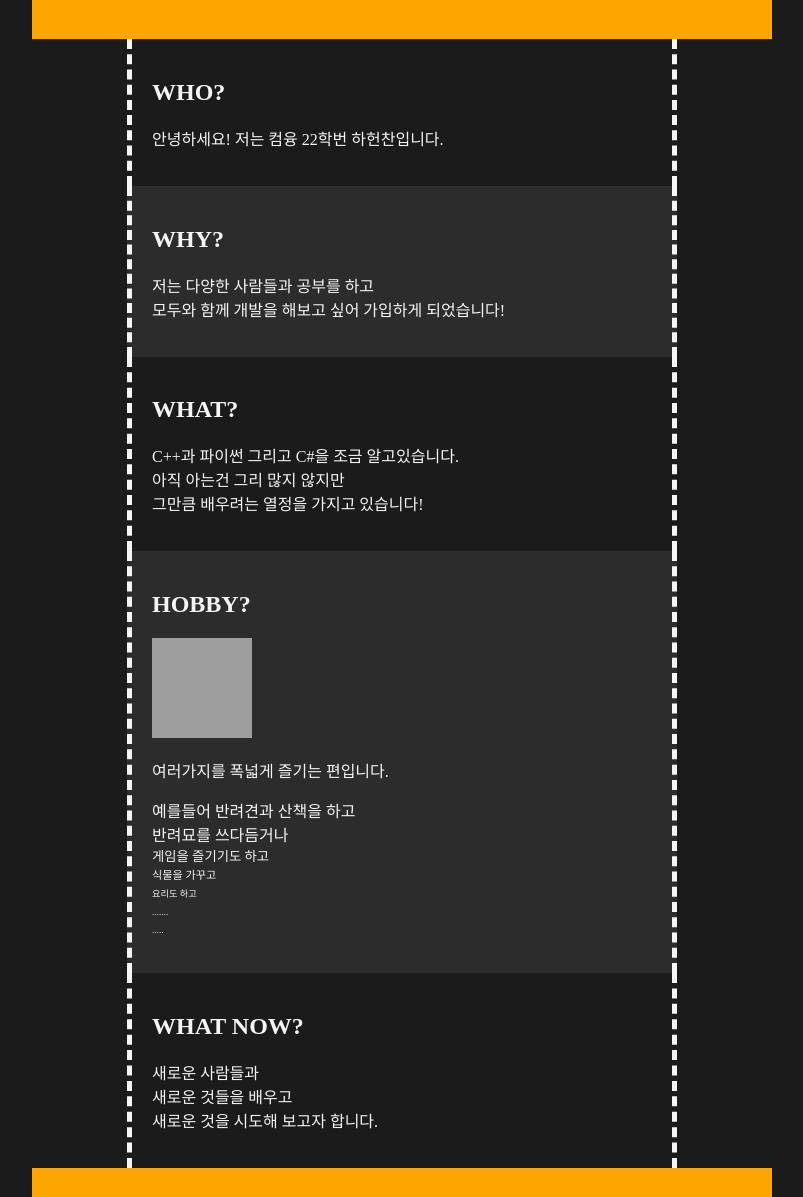
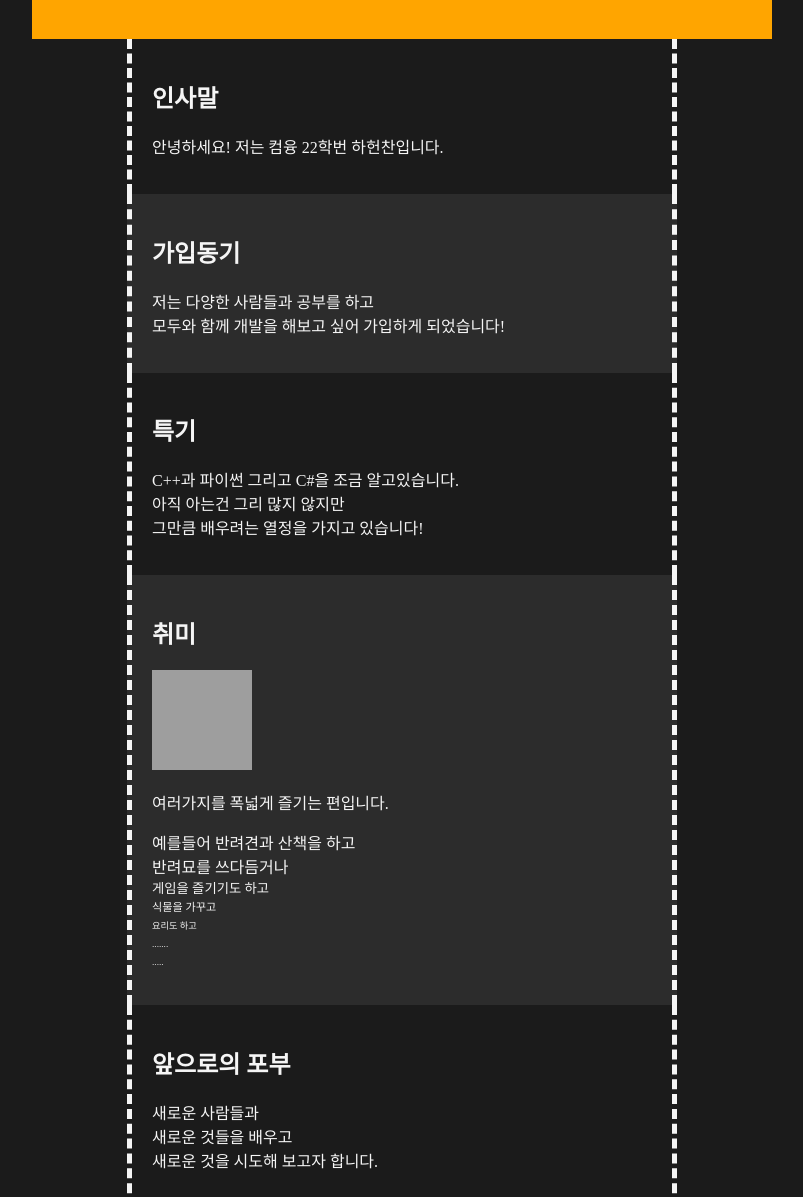
Before and after one commit to HaHeonchan/Introduce-with-HTML-CSS, a plain HTML site: page index.html in a window 1280 px wide. Shown: the part 444-1641 px from the top of the page, without its empty margins (238-1041 px from the left). Drawn offline with Linux system fonts and the light colour scheme; grey boxes are pictures that could not be loaded.

Commit message:
edit section

```diff
--- a/index.html
+++ b/index.html
@@ -15,25 +15,25 @@
     </header>
     <section>
         <div >
-            <h2>WHO?</h2>
+            <h2>인사말</h2>
             <p>안녕하세요! 저는 컴융 22학번 하헌찬입니다.</p>
         </div>
         <div class=" subsection_color">
-            <h2>WHY?</h2>
+            <h2>가입동기</h2>
             <p>저는 다양한 사람들과 공부를 하고<br>모두와 함께 개발을 해보고 싶어 가입하게 되었습니다!</p>
         </div>
         <div >
-            <h2>WHAT?</h2>
+            <h2>특기</h2>
             <p>C++과 파이썬 그리고 C#을 조금 알고있습니다.<br>아직 아는건 그리 많지 않지만<br>그만큼 배우려는 열정을 가지고 있습니다!</p>
         </div>
         <div class="subsection_color">
-            <h2>HOBBY?</h2>
-            <img src="https://i.ibb.co/NTszTJt/Kakao-Talk-20240323-052152905.jpg" title="괭이" width="100" height="100">
+            <h2>취미</h2>
+            <img src="https://i.ibb.co/NTszTJt/Kakao-Talk-20240323-052152905.jpg" title="우리집 고양이" width="100" height="100">
             <p>여러가지를 폭넓게 즐기는 편입니다.</p>
             <p>예를들어 반려견과 산책을 하고<br>반려묘를 쓰다듬거나<small><br>게임을 즐기기도 하고<small><br>식물을 가꾸고<small><br>요리도 하고<br>.......<br>.....</small></small></small></p>
         </div>
         <div>
-            <h2>WHAT NOW?</h2>
+            <h2>앞으로의 포부</h2>
             <p>새로운 사람들과<br>새로운 것들을 배우고<br>새로운 것을 시도해 보고자 합니다.</p>
         </div>
     </section>
```
